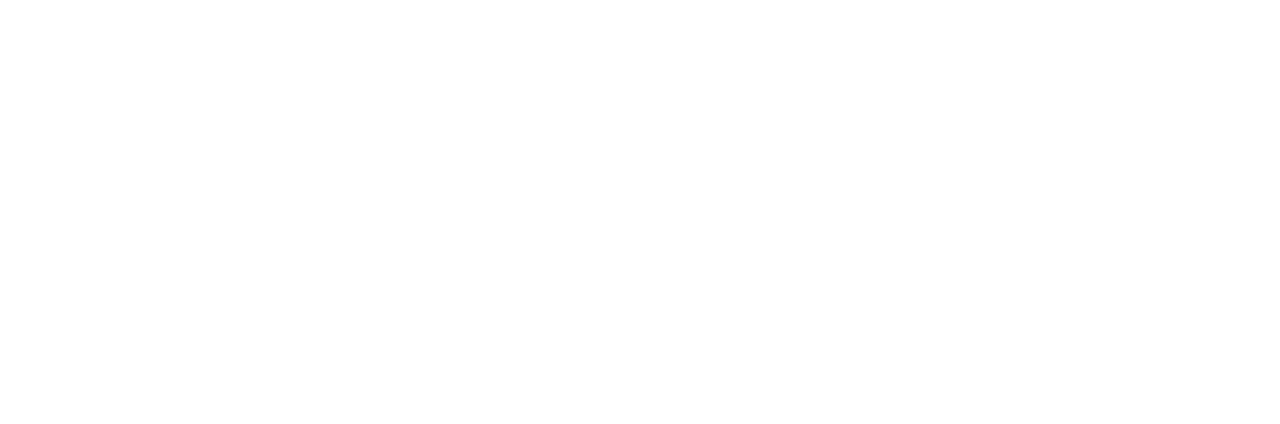
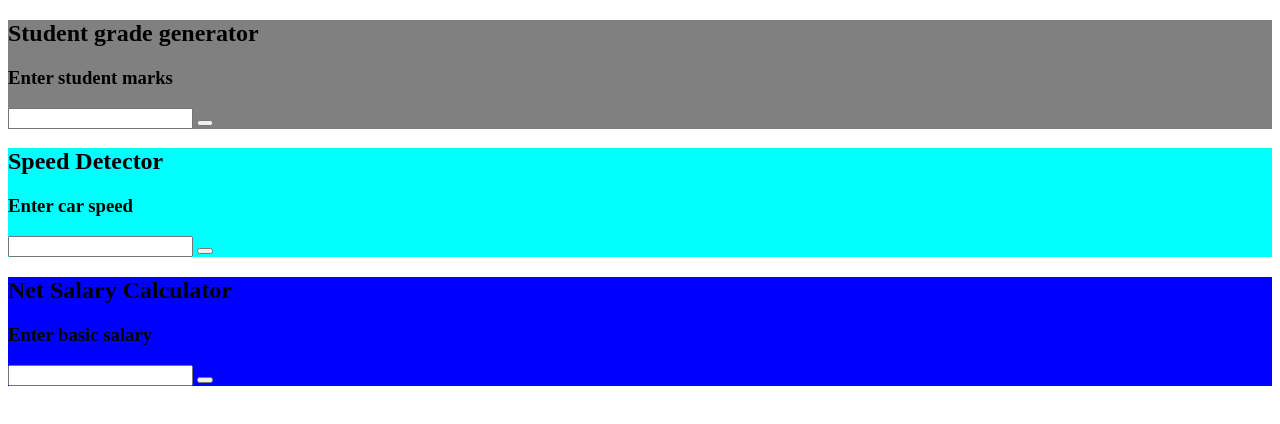
Before and after one commit to KevinBett458/CodeChallenge1, a plain HTML site: page index.html in a window 1280 px wide. Drawn offline with Linux system fonts and the light colour scheme.

Commit message:
created skeleton of the website

```diff
--- a/index.html
+++ b/index.html
@@ -8,7 +8,29 @@
   <title>Code Challenge</title>
 </head>
 <body>
+    <div id="gradeGenerator">
+      <form>
+        <h2>Student grade generator</h2>
+        <h3>Enter student marks</h3> <input>
+        <button></button>
+      </form>
+    </div>
 
+    <div id="speedDetector">
+      <form>
+        <h2>Speed Detector</h2>
+        <h3>Enter car speed</h3> <input>
+        <button></button>
+    </form>
+    </div>
+
+    <div id="salaryCalculator">
+      <form>
+        <h2>Net Salary Calculator</h2>
+        <h3>Enter basic salary</h3><input>
+        <button></button>
+      </form>
+    </div>
 </body>
 <script src="script.js"></script>
 </html>
--- a/style.css
+++ b/style.css
@@ -0,0 +1,11 @@
+#gradeGenerator{
+  background-color: grey;
+}
+
+#speedDetector{
+  background-color: aqua;
+}
+
+#salaryCalculator{
+  background-color: blue;
+}
```
